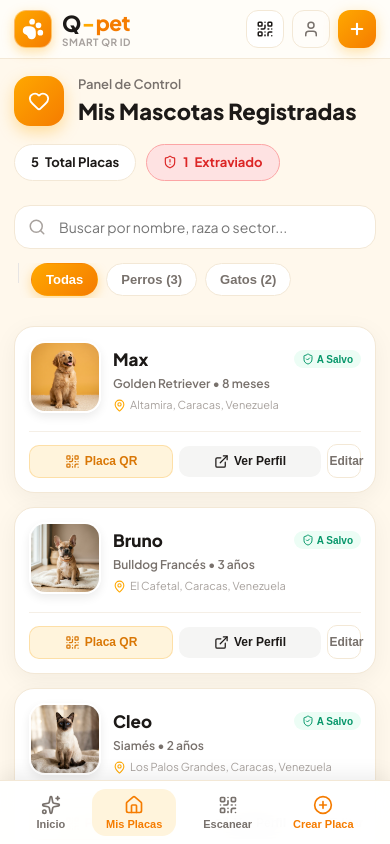
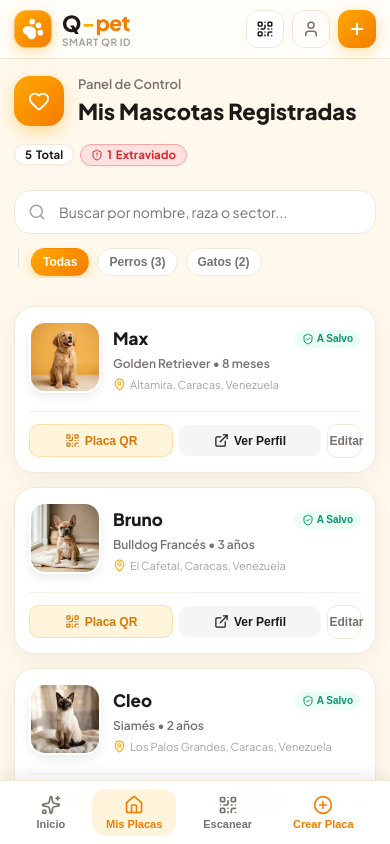
Before and after one commit to lealjesusalberto/petscope, a React (Vite) app: page / in a window 390 px wide. Both pictures are taken after a click on the button "Mis Placas". Shown: the top 844 px of the page. Built offline with nearby package versions, Linux system fonts and the light colour scheme; no server answers; the database is empty.

Commit message:
fix(mobile): make stat pills more compact and properly scaled on mobile devices

```diff
--- a/src/components/DashboardView.jsx
+++ b/src/components/DashboardView.jsx
@@ -80,18 +80,18 @@ export default function DashboardView({
         <div className="dashboard-stats-strip">
           {currentUser && (
             <div className="stat-pill" style={{ background: '#FEF3C7', color: '#92400E' }}>
-              <UserCheck size={14} />
+              <UserCheck size={12} />
               <span className="stat-num">{myPets.length}</span>
               <span className="stat-label">Tuyas</span>
             </div>
           )}
           <div className="stat-pill">
             <span className="stat-num">{pets.length}</span>
-            <span className="stat-label">Total Placas</span>
+            <span className="stat-label">Total</span>
           </div>
           {lostCount > 0 && (
             <div className="stat-pill lost-alert">
-              <ShieldAlert size={14} />
+              <ShieldAlert size={12} />
               <span className="stat-num">{lostCount}</span>
               <span className="stat-label">Extraviado</span>
             </div>
--- a/src/index.css
+++ b/src/index.css
@@ -851,20 +851,38 @@ body {
 .dashboard-stats-strip {
   display: flex;
   align-items: center;
-  gap: 10px;
+  gap: 6px;
+  flex-wrap: wrap;
+}
+
+@media (min-width: 640px) {
+  .dashboard-stats-strip {
+    gap: 10px;
+    flex-wrap: nowrap;
+  }
 }
 
 .stat-pill {
   background: #FFFFFF;
   border: 1px solid var(--cream-border);
-  padding: 8px 16px;
+  padding: 4px 10px;
   border-radius: var(--radius-pill);
-  display: flex;
-  align-items: center;
-  gap: 6px;
-  font-size: 13px;
-  font-weight: 700;
-  color: var(--text-dark);
+  display: inline-flex;
+  align-items: center;
+  gap: 4px;
+  font-size: 11.5px;
+  font-weight: 700;
+  color: var(--text-dark);
+  line-height: 1;
+  box-shadow: 0 1px 3px rgba(0, 0, 0, 0.04);
+}
+
+@media (min-width: 640px) {
+  .stat-pill {
+    padding: 6px 14px;
+    font-size: 13px;
+    gap: 6px;
+  }
 }
 
 .stat-pill.lost-alert {
@@ -963,15 +981,22 @@ body {
 .cat-pill {
   flex-shrink: 0;
   white-space: nowrap;
-  padding: 8px 14px;
+  padding: 6px 11px;
   border-radius: var(--radius-pill);
   border: 1.5px solid var(--cream-border);
   background: #FFFFFF;
   color: var(--text-muted);
   font-weight: 700;
-  font-size: 13px;
+  font-size: 12px;
   cursor: pointer;
   transition: all 0.2s ease;
+}
+
+@media (min-width: 640px) {
+  .cat-pill {
+    padding: 8px 14px;
+    font-size: 13px;
+  }
 }
 
 .cat-pill:hover {
```
